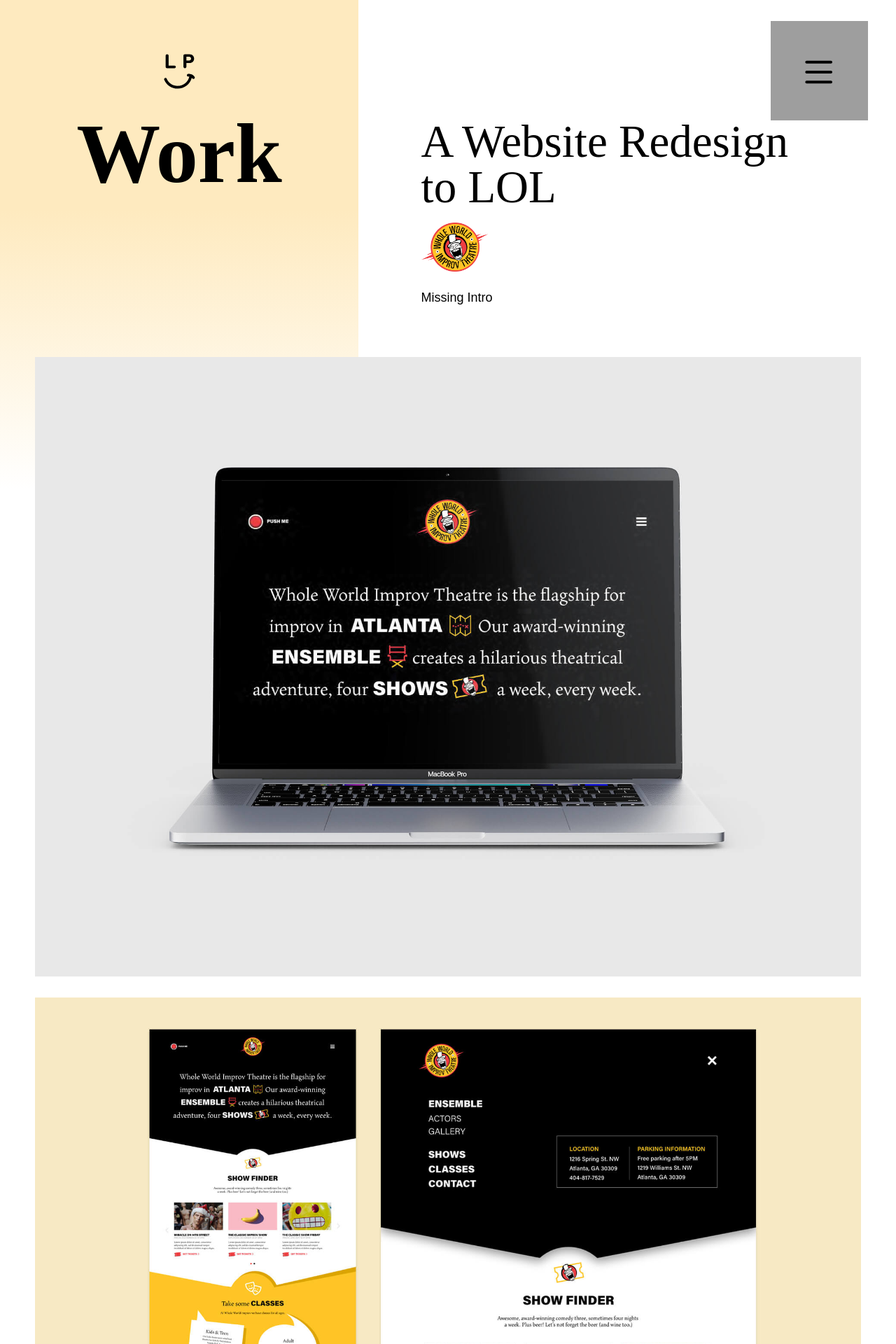
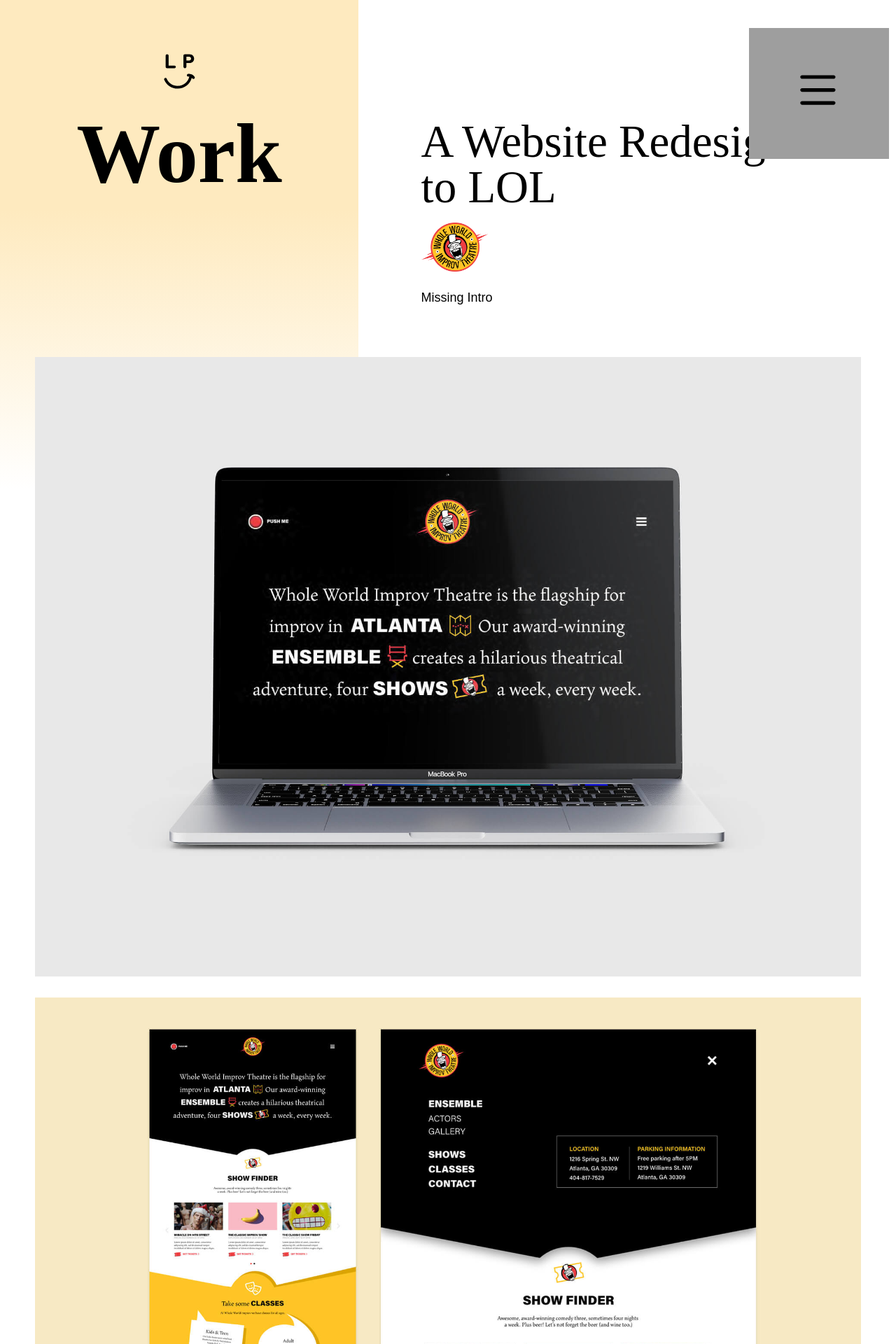
Before and after one commit to pfiller/design-pods, a Jekyll site: the page built from _posts/2021-02-19-whole-world-website.md, in a window 1280 px wide. Shown: the top 1920 px of the page at 70% size. Built offline with Jekyll 4.4.1, drawn with Linux system fonts in a browser that asks for light colours; some web fonts are replaced; grey boxes are pictures that could not be loaded.

Commit message:
Fix nav balloon on all pages!

```diff
--- a/_layouts/base.html
+++ b/_layouts/base.html
@@ -14,6 +14,7 @@
 
   <body class="{% if page.pagecssclass %}{{ page.pagecssclass }}{% else %}background-orange{% endif %}">
     {{ content }}
+    <a href="#" class="js-nav-burger burger-balloon{{% if page.pagecssclass %}} {{page.pagecssclass }}-burger-balloon{{% endif %}}"><img src="{{ site.baseurl }}/img/hamburger.svg" width="50" height="auto"></a>
     <footer>
       <ul class="contact-list">
         <li><a href="https://www.instagram.com/lindsasaurus/"><img src="{{ site.baseurl }}/img/instagram.svg" width="35" height="auto" alt="Follow me on Instagram"></li>
--- a/_layouts/default.html
+++ b/_layouts/default.html
@@ -2,7 +2,6 @@
 layout: base
 ---
 <div class="split-background">&nbsp;</div>
-<a href="#" class="js-nav-burger burger-balloon"><img src="{{ site.baseurl }}/img/hamburger.svg" width="50" height="auto"></a>
 <main class="main-page">
   <div class="split-section">
     <div class="header-area">
--- a/_layouts/work.html
+++ b/_layouts/work.html
@@ -2,7 +2,6 @@
 layout: base
 ---
 <div class="split-background">&nbsp;</div>
-<a href="#" class="js-nav-burger burger-balloon"><img src="{{ site.baseurl }}/img/hamburger.svg" width="50" height="auto"></a>
 <main class="main-page">
   <div class="split-section">
     <div class="header-area">
--- a/css/style.css
+++ b/css/style.css
@@ -92,21 +92,6 @@
   right: 45px;
   top: 50px;
 }
-.burger-balloon {
-  background-image: url("{{ site.baseurl }}/img/balloon_nav.png");
-  background-size: 100% 100%;
-  display: block;
-  height: 142px;
-  position: fixed;
-  right: 10px;
-  top: 10px;
-  width: 139px;
-}
-.burger-balloon img {
-  left: 43px;
-  position: absolute;
-  top: 51px;
-}
 
 main {
   margin:  0 auto;
@@ -135,38 +120,35 @@
 
 .home-image { text-align: center; }
 
-.burger-nav-box {
-  margin: 0 auto -142px;
-  position: -webkit-sticky;
-  position: sticky;
-  width:  100%;
-  max-width: var(--maximum-width);
-  text-align: right;
-  top:  0;
-  z-index: 1;
-}
-
 #siteNav {
   z-index: 2;
 }
 
-.home-burger-balloon {
+.burger-balloon {
   background-image: url("{{ site.baseurl }}/img/balloon_nav.png");
   background-size: 100% 100%;
   display: inline-block;
   height: 142px;
-  margin-right:  3%;
-  margin-top: 16px;
-  position: relative;
+  position: fixed;
+  right: 10px;
+  top: 16px;
   width: 139px;
+  z-index: 1;
 }
-.home-burger-balloon img {
+.burger-balloon img {
   height:  auto;
   left: calc(50% - 25px);
   position: absolute;
   top: calc(50% - 25px);
   width: 50px;
 }
+
+.home-burger-balloon {
+  height: 142px;
+  top: 38px;
+  width: 139px;
+}
+
 .home-balloon-hero {
   background-image: url("{{ site.baseurl }}/img/balloon_hero_wide.png");
   background-position: bottom -50px center;
@@ -444,18 +426,23 @@
     top: 129px;
     width: 334px;
   }
-  .burger-nav-box {
-    margin-bottom:  -379px;
+  .burger-balloon {
+    height: 187px;
+    top: 40px;
+    width: 200px;
+  }
+  .burger-balloon img {
+    left: calc(50% - 35px);
+    top: 60px;
+    width: 65px;
   }
   .home-burger-balloon {
     height: 379px;
-    right: 50px;
     top: 50px;
     width: 366px;
   }
   .home-burger-balloon img {
     left: calc(50% - 60px);
-    position: absolute;
     top: 133px;
     width: 100px;
   }
@@ -577,10 +564,6 @@
     max-width: 425px;
   }
 
-  .burger-balloon {
-    right: 40px;
-    top: 30px;
-  }
   .burger-smile {
     right: 90px;
     top: 70px;
@@ -645,4 +628,8 @@
   .home-intro h1 {
     font-size: 180px;
   }
+
+  .burger-balloon {
+    right:  calc((100% - 1440px) / 2 + 10px)
+  }
 }
--- a/index.markdown
+++ b/index.markdown
@@ -1,11 +1,8 @@
 ---
 layout: base
-pagecssclass: new-home
+pagecssclass: home
 ---
 <main>
-  <div class="burger-nav-box">
-    <a href="#" class="js-nav-burger home-burger-balloon"><img src="{{ site.baseurl }}/img/hamburger.svg" width="50" height="auto"></a>
-  </div>
   <div class="home-intro">
     <h1>Look good<br>
       and be nice</h1>
--- a/work.html
+++ b/work.html
@@ -4,12 +4,6 @@
 permalink: /work
 pagecssclass: background-orange tall-intro
 subhead: A few projects I've worked on.
-intro: |
-  <ul class="work-sort">
-    <li><a href="#" class="sort-digital">Digital</a></li>
-    <li><a href="#" class="sort-design">Design</a></li>
-    <li><a href="#" class="sort-creative">Creative Direction</a></li>
-  </ul>
 ---
 
 <ul class="work-list">
```
